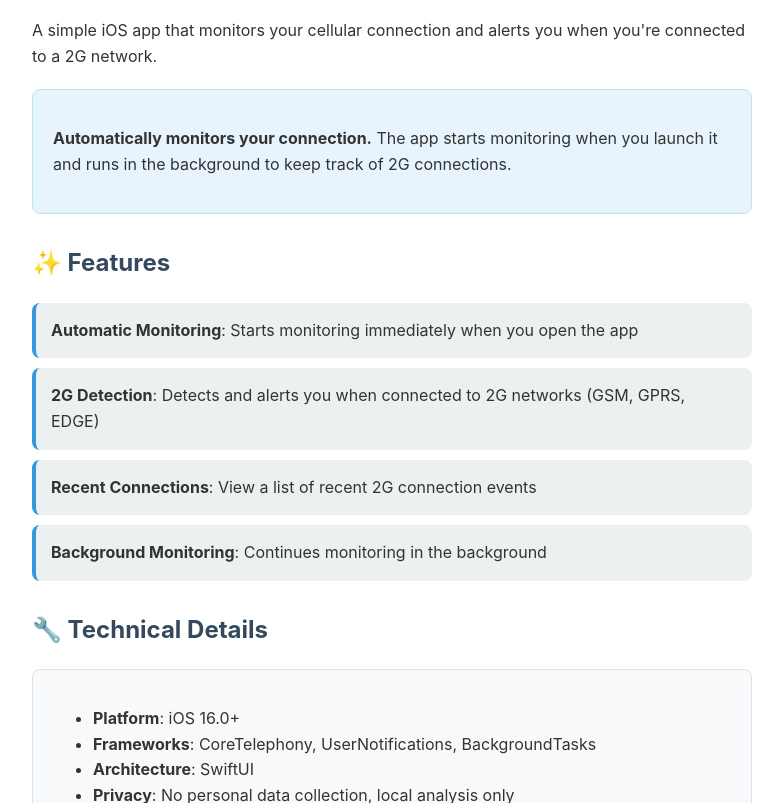
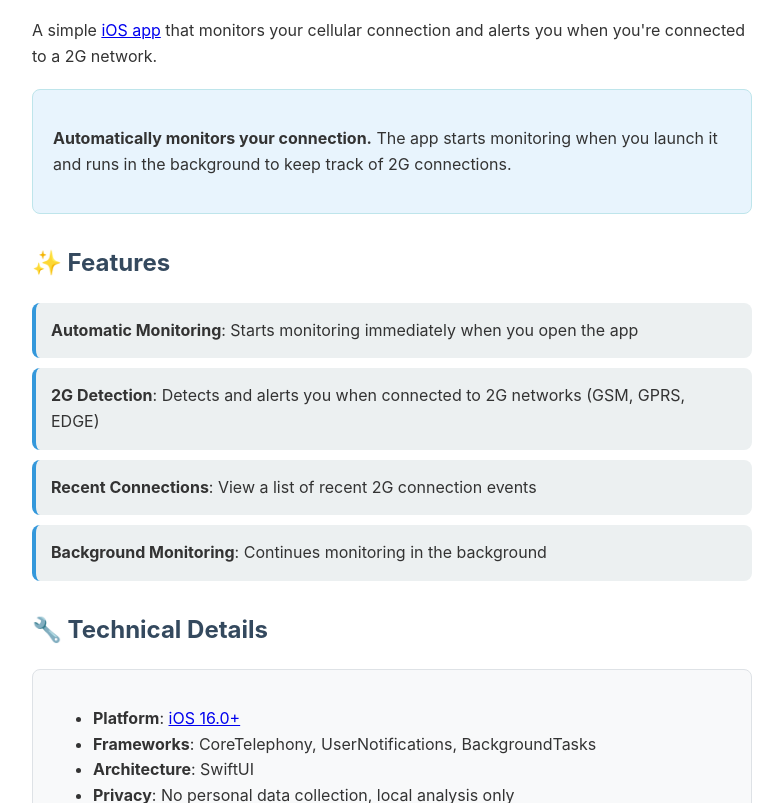
Before and after one commit to erichchampion/stingray-warning, a plain HTML site: page docs/index.html in a window 1280 px wide. Shown: the part 149-952 px from the top of the page, without its empty margins (248-1031 px from the left). Drawn offline with Linux system fonts and the light colour scheme.

Commit message:
Added download links

```diff
--- a/docs/index.html
+++ b/docs/index.html
@@ -80,7 +80,7 @@
     <div class="container">
         <h1>📱 2G</h1>
 
-        <p>A simple iOS app that monitors your cellular connection and alerts you when you're connected to a 2G network.</p>
+        <p>A simple <a href="https://apps.apple.com/us/app/2g/id6754823221">iOS app</a> that monitors your cellular connection and alerts you when you're connected to a 2G network.</p>
 
         <div class="info-box">
             <p><strong>Automatically monitors your connection.</strong> The app starts monitoring when you launch it and runs in the background to keep track of 2G connections.</p>
@@ -97,7 +97,7 @@
         <h2>🔧 Technical Details</h2>
         <div class="tech-details">
             <ul>
-                <li><strong>Platform</strong>: iOS 16.0+</li>
+                <li><strong>Platform</strong>: <a href="https://apps.apple.com/us/app/2g/id6754823221">iOS 16.0+</a></li>
                 <li><strong>Frameworks</strong>: CoreTelephony, UserNotifications, BackgroundTasks</li>
                 <li><strong>Architecture</strong>: SwiftUI</li>
                 <li><strong>Privacy</strong>: No personal data collection, local analysis only</li>
```
